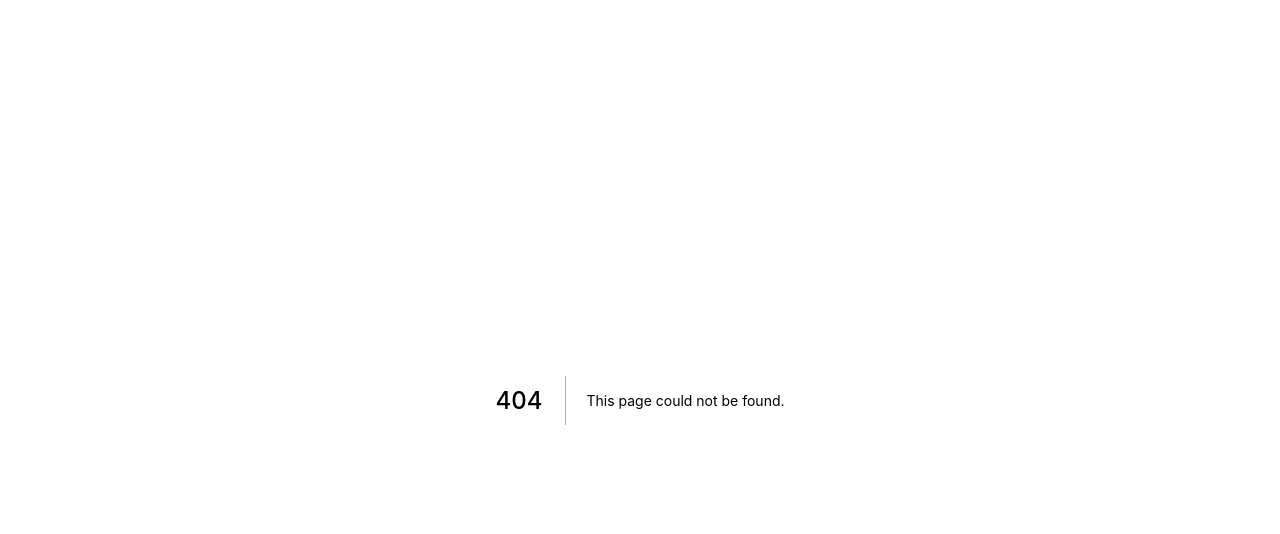
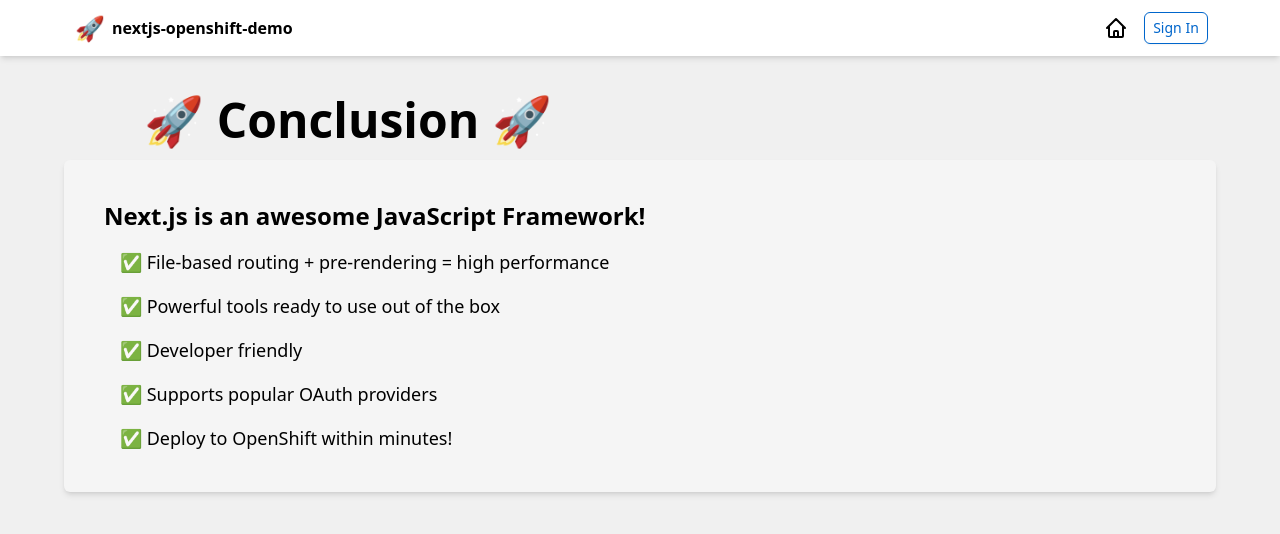
Before and after one commit to jimtonez/nextjs-openshift-demo, a Next.js app: page /conclusion in a window 1280 px wide. Before the commit this address had no page. Shown: the top 534 px of the page. Built offline with nearby package versions, Linux system fonts and the light colour scheme; no server answers.

Commit message:
adding demo content

```diff
--- a/components/DropDownMenu.js
+++ b/components/DropDownMenu.js
@@ -7,6 +7,7 @@
     LogoutIcon,
 } from '@heroicons/react/outline'
 import { signOut, useSession } from 'next-auth/react'
+import { useRouter } from 'next/router';
 
 function classNames(...classes) {
   return classes.filter(Boolean).join(' ')
@@ -15,6 +16,7 @@
 export default function DropDownMenu() {
 
     const { data: session } = useSession();
+    const router = useRouter();
 
   return (
     <Popover className="z-0 relative">
@@ -39,7 +41,7 @@
                     <ul role="list" className="mt-1 space-y-6">
                         <li key="Account" className="flow-root">
                         <a
-                            href="#"
+                            onClick={() => router.push('/account')}
                             className="cursor-pointer -m-3 p-3 flex items-center gap-4 rounded-md text-base font-medium text-black dark:text-white hover:bg-gray-50 dark:hover:bg-opacity-5 transition ease-in-out duration-150"
                         >
                             <UserCircleIcon className='flex-shrink-0 h-6 w-6 text-black dark:text-[#515151]' aria-hidden="true" />
--- /dev/null
+++ b/pages/account.js
@@ -0,0 +1,43 @@
+import Header from '../components/Header'
+import Head from 'next/head'
+import { useSession } from 'next-auth/react'
+import { useRouter } from 'next/router'
+
+export default function Account() {
+
+    const { data: session } = useSession();
+    const router = useRouter();
+
+    return (
+      <div className="h-screen overflow-y-scroll scrollbar-hide">
+        <Head>
+          <title>Next.js Openshift Demo</title>
+          <meta name="description" content="Generated by create next app" />
+          <link rel="icon" href="/favicon.ico" />
+        </Head>
+        <Header />
+        <section className="grid grid-cols-1 md:grid-cols-2 md:max-w-3xl xl:grid-cols-4 xl:max-w-6xl mx-auto gap-4">
+          <div className="md:col-span-2 justify-center">
+              <h1 className="text-3xl md:text-5xl mt-5 md:mt-10 ml-2 md:ml-0 font-semibold">Account</h1>
+          </div>
+          <div className='col-span-2 lg:col-span-4 bg-[#f5f5f5] rounded-md shadow-md'>
+            <div className="flex items-center justify-between p-10">
+                <img className="w-14 h-14 rounded-full" src={session?.user?.image} alt="" />
+                <div className="flex-1 mx-4">
+                    <h2 className="font-bold">{session?.user?.username}</h2>
+                    <h3 className="text-sm text-gray-400">You are signed in!</h3>
+                </div>
+            </div>
+            </div>
+            <div className='col-span-2 lg:col-span-4 bg-[#f5f5f5] rounded-md shadow-md'>
+              <div className='flex items-center justify-between p-10'>
+                <div className='flex-1 space-y-4'>
+                  <h2 className='font-bold'>Click this button to go to the conclusion page:</h2>
+                  <button onClick={() => router.push('/conclusion')} className="text-sm shadow-sm text-[#06c] hover:bg-[#004080] hover:text-white h-8 w-16 border border-[#06c] hover:border-[#004080] rounded-md">Done</button>
+                </div>
+              </div>
+            </div>
+        </section>
+      </div>
+    )
+  }
--- /dev/null
+++ b/pages/conclusion.js
@@ -0,0 +1,32 @@
+import Header from '../components/Header'
+import Head from 'next/head'
+
+export default function Conclusion () {
+    return (
+        <div className="h-screen overflow-y-scroll scrollbar-hide">
+            <Head>
+                <title>Next.js Openshift Demo</title>
+                <meta name="description" content="Generated by create next app" />
+                <link rel="icon" href="/favicon.ico" />
+            </Head>
+            <Header />
+            <section className="grid grid-cols-1 md:grid-cols-2 md:max-w-3xl xl:grid-cols-4 xl:max-w-6xl mx-auto gap-4">
+                <div className="md:col-span-2 justify-center flex items-center">
+                    <h1 className="text-3xl md:text-5xl mt-5 md:mt-10 ml-2 md:ml-0 font-semibold">🚀 Conclusion 🚀</h1>
+                </div>
+                <div className='col-span-2 lg:col-span-4 bg-[#f5f5f5] rounded-md shadow-md'>
+                    <div className='flex items-center justify-between p-10'>
+                        <div className='flex-1 space-y-4'>
+                            <h2 className='text-2xl font-bold'>Next.js is an awesome JavaScript Framework!</h2>
+                            <p className='ml-4 text-lg'>✅ File-based routing + pre-rendering = high performance</p>
+                            <p className='ml-4 text-lg'>✅ Powerful tools ready to use out of the box</p>
+                            <p className='ml-4 text-lg'>✅ Developer friendly</p>
+                            <p className='ml-4 text-lg'>✅ Supports popular OAuth providers</p>
+                            <p className='ml-4 text-lg'>✅ Deploy to OpenShift within minutes!</p>
+                        </div>
+                    </div>
+                </div>
+            </section>
+        </div>
+    )
+}
```
